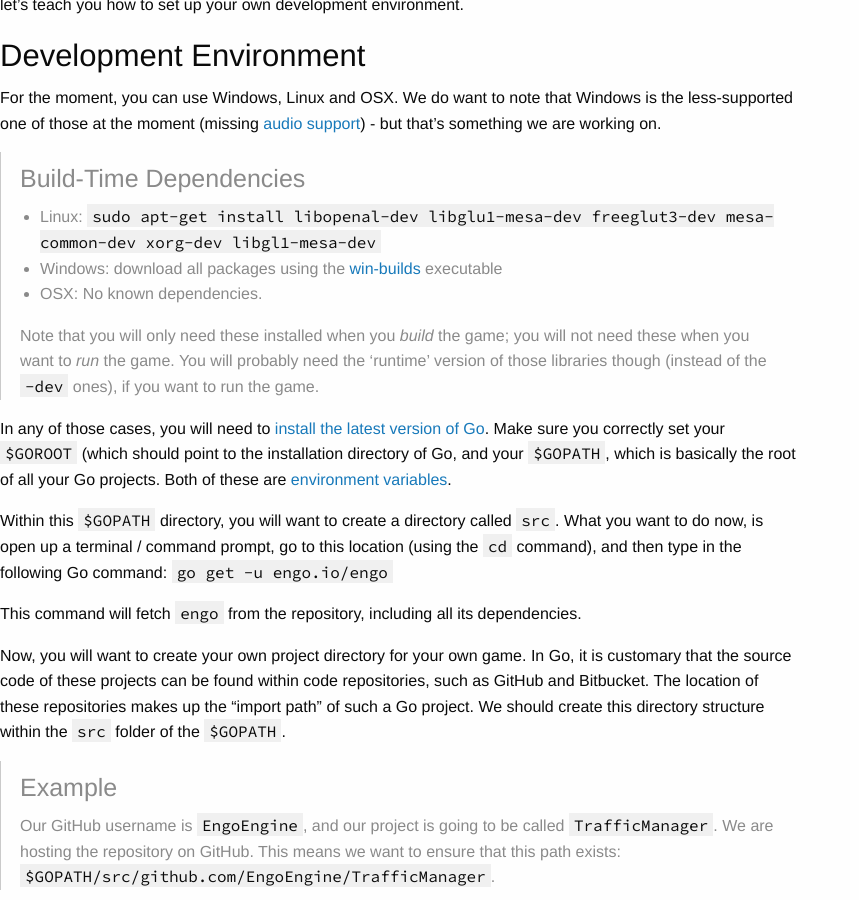
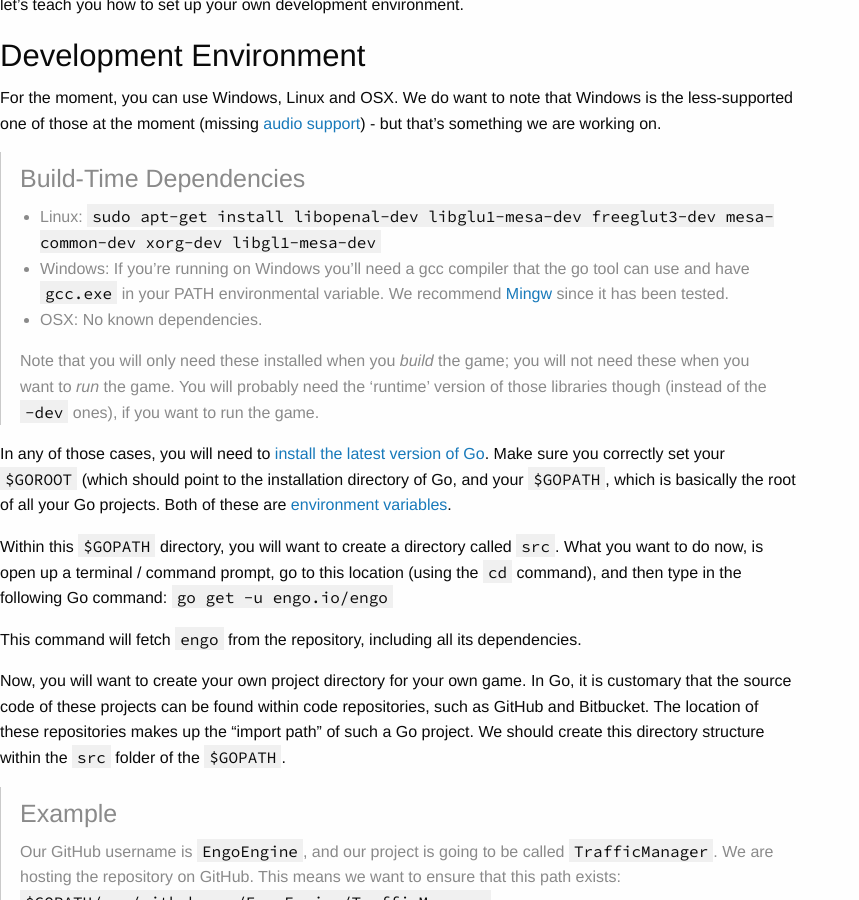
Before and after one commit to EngoEngine/engoengine.github.io, a Jekyll site: the page built from tutorials/_posts/2016-04-08-foreword.md, in a window 1280 px wide and 900 px high, scrolled down 1327 px. Shown: the whole window, without its empty margins (0-859 px from the left). Built offline with Jekyll 4.4.1, drawn with Linux system fonts in a browser that asks for light colours; nearby versions of some CDN libraries.

Commit message:
Update windows setup

```diff
--- a/tutorials/_posts/2016-04-08-foreword.md
+++ b/tutorials/_posts/2016-04-08-foreword.md
@@ -52,7 +52,7 @@ working on.
 
 > #### Build-Time Dependencies
 > * Linux: `sudo apt-get install libopenal-dev libglu1-mesa-dev freeglut3-dev mesa-common-dev xorg-dev libgl1-mesa-dev`
-> * Windows: download all packages using the [win-builds](http://win-builds.org/doku.php/download_and_installation_from_windows) executable
+> * Windows: If you're running on Windows you'll need a gcc compiler that the go tool can use and have `gcc.exe` in your PATH environmental variable. We recommend [Mingw](http://mingw-w64.org/doku.php/start) since it has been tested.
 > * OSX: No known dependencies.
 >
 > Note that you will only need these installed when you *build* the game; you will not need these when you want to
```
